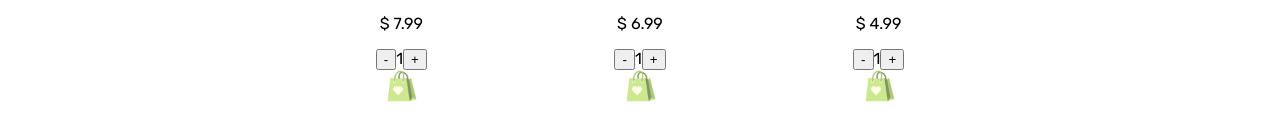
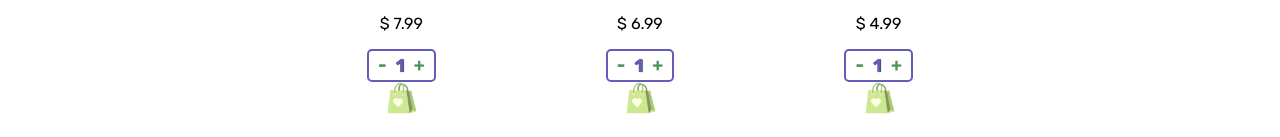
Before and after one commit to krasowski-alina/succulent-world, a React (Create React App) app: page / in a window 1280 px wide. Shown: the part 438-575 px from the top of the page. Built offline with nearby package versions, Linux system fonts and the light colour scheme.

Commit message:
styles to the add/remove buttons

```diff
--- a/src/App.css
+++ b/src/App.css
@@ -82,6 +82,28 @@ h1 {
   flex-wrap: wrap;
   margin-bottom: 1em;
 }
+/* Change Quantity */
+.addRemoveItemsBtn {
+  border: 2px solid #645CBB;
+  border-radius: 5px;
+}
+.add,
+.remove {
+  background: transparent;
+  border: none;
+  font-family: inherit;
+  font-weight: bold;
+  font-size: 1.125rem;
+  padding: .2em .5em;
+  color: #4f9258;
+}
+.itemsAmount {
+  color: #645CBB;
+  font-weight: bold;
+  font-family: inherit;
+  text-shadow: .3px .3px .8px black;
+  font-size: 1.125rem;
+}
 @media (min-width: 600px){
 
 }
--- a/src/Cart/ChangeQuantity.js
+++ b/src/Cart/ChangeQuantity.js
@@ -11,10 +11,10 @@ const ChangeQuantity = ({quantity, setQuantity}) => {
         setQuantity(newQuantity)
     }
     return (
-        <div>
-            <button onClick={decrement}>-</button>
-            <span>{quantity}</span>
-            <button onClick={increment}>+</button>
+        <div className="addRemoveItemsBtn">
+            <button onClick={decrement} className="add">-</button>
+            <span className="itemsAmount">{quantity}</span>
+            <button onClick={increment} className="remove">+</button>
         </div>
     )
 }
```
